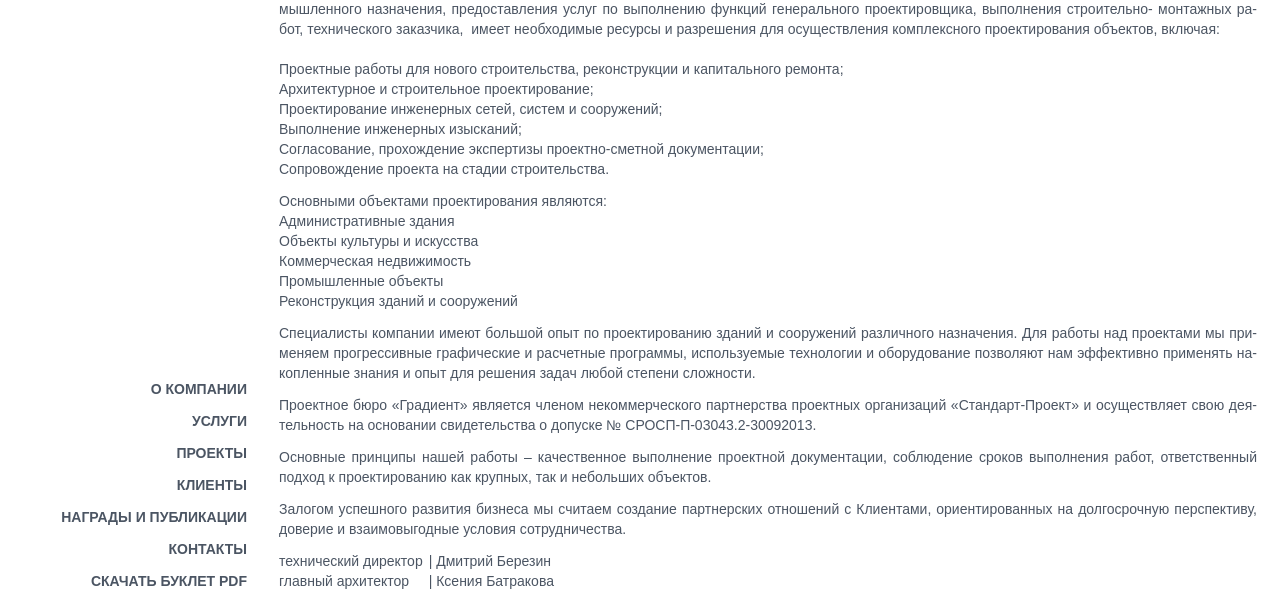
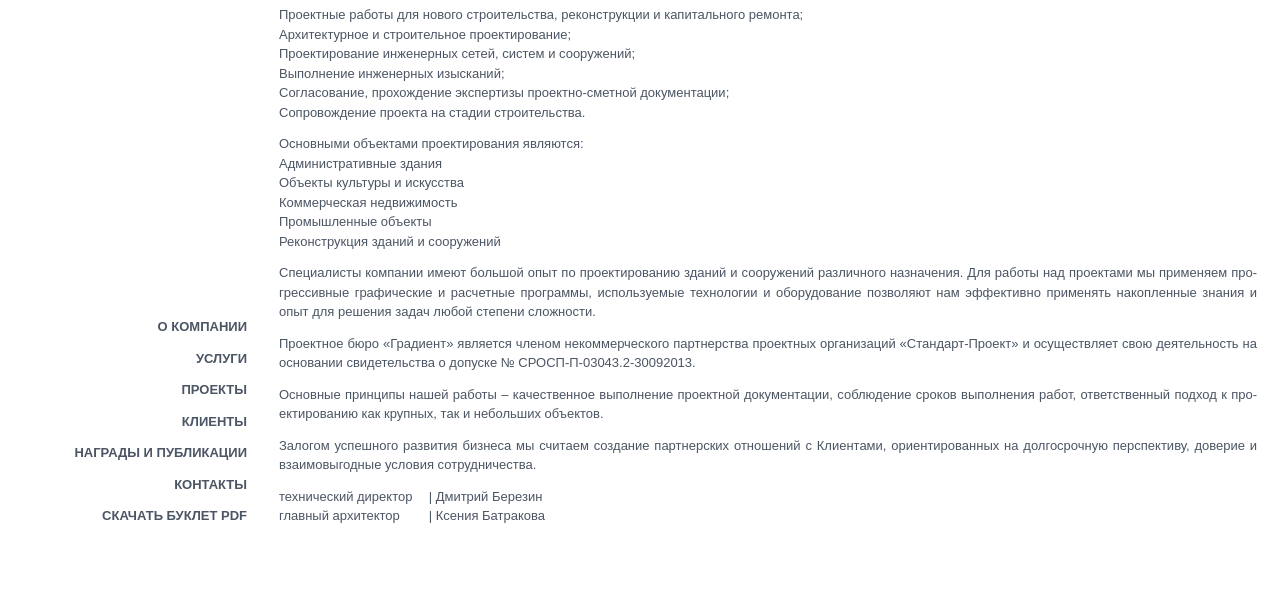
Before and after one commit to Delaveur/gradient-project, a PHP site: page /about-us/index.php in a window 1280 px wide. Shown: the part 401-992 px from the top of the page. After the commit the page ends 924 px from the top, so only its background shows below. Run offline with PHP 8.4, Linux system fonts and the light colour scheme; some libraries are stand-ins or nearby versions.

Commit message:
refactor: change text size, font, color

```diff
--- a/inc/header.php
+++ b/inc/header.php
@@ -30,9 +30,9 @@
         }
     </style>
 </head>
-<body class="bg-white text-sm text-gray-600">
+<body class="bg-white text-[13px] text-gray-600">
     <div class="max-w-[1250px] mx-auto flex justify-between items-center">
-        <div class="m-10">
+        <div class="mt-5 mb-5 ml-2 md:mt-7 md:ml-10 md:mb-0">
             <a href="/">
                 <img src="https://gradient-project.com/image/logo.png" alt="Градиент">
             </a>
@@ -80,7 +80,7 @@
       <!-- Подменю (для раздела Проекты) -->
       <div id="submenu-projects" class="mb-10 hidden">
         <!-- Пример подменю: будет отображаться при переходе на раздел "Проекты" -->
-        <nav class="space-y-2 text-right text-sm font-medium">
+        <nav class="space-y-2 text-right font-medium">
           <a href="/projects/interior" class="block hover:text-gray-900">Интерьеры</a>
           <a href="/projects/architecture" class="block hover:text-gray-900">Архитектура</a>
           <a href="/projects/public" class="block hover:text-gray-900">Общественные</a>
@@ -88,7 +88,7 @@
       </div>
 
       <!-- Основное меню -->
-      <nav class="space-y-3 text-right uppercase font-bold text-sm">
+      <nav class="space-y-3 text-right uppercase font-bold">
         <a href="/about-us/" class="hover:text-gray-900 block">О компании</a>
         <a href="/services" class="hover:text-gray-900 block">Услуги</a>
         <a href="/projects" class="hover:text-gray-900 block">Проекты</a>
--- a/index.php
+++ b/index.php
@@ -1,7 +1,7 @@
 <?php
 $page_title = "Проекты";
 include($_SERVER["DOCUMENT_ROOT"] . "/inc/header.php"); ?>
-<div class="grid grid-cols-4 pr-2 pl-2 sm:grid-cols-6 md:grid-cols-8 lg:grid-cols-8 lg:pl-0 gap-2">
+<div class="grid grid-cols-4 pr-2 pl-2 sm:grid-cols-6 md:grid-cols-8 lg:grid-cols-8 lg:pl-0 gap-0.5">
     <!-- 1 -->
     <div class="relative overflow-hidden">
         <a href="http://gradient-project.com/projects/1/2/">
```
